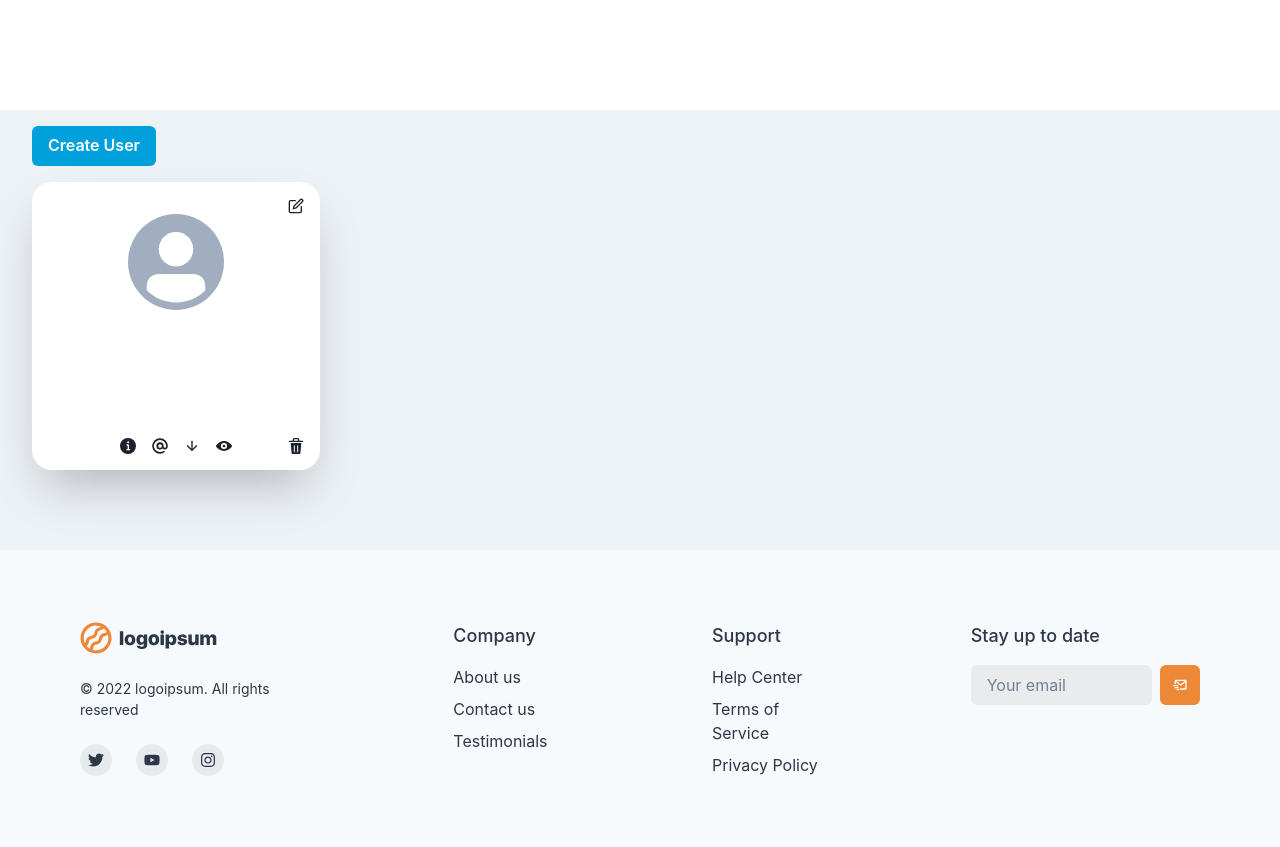
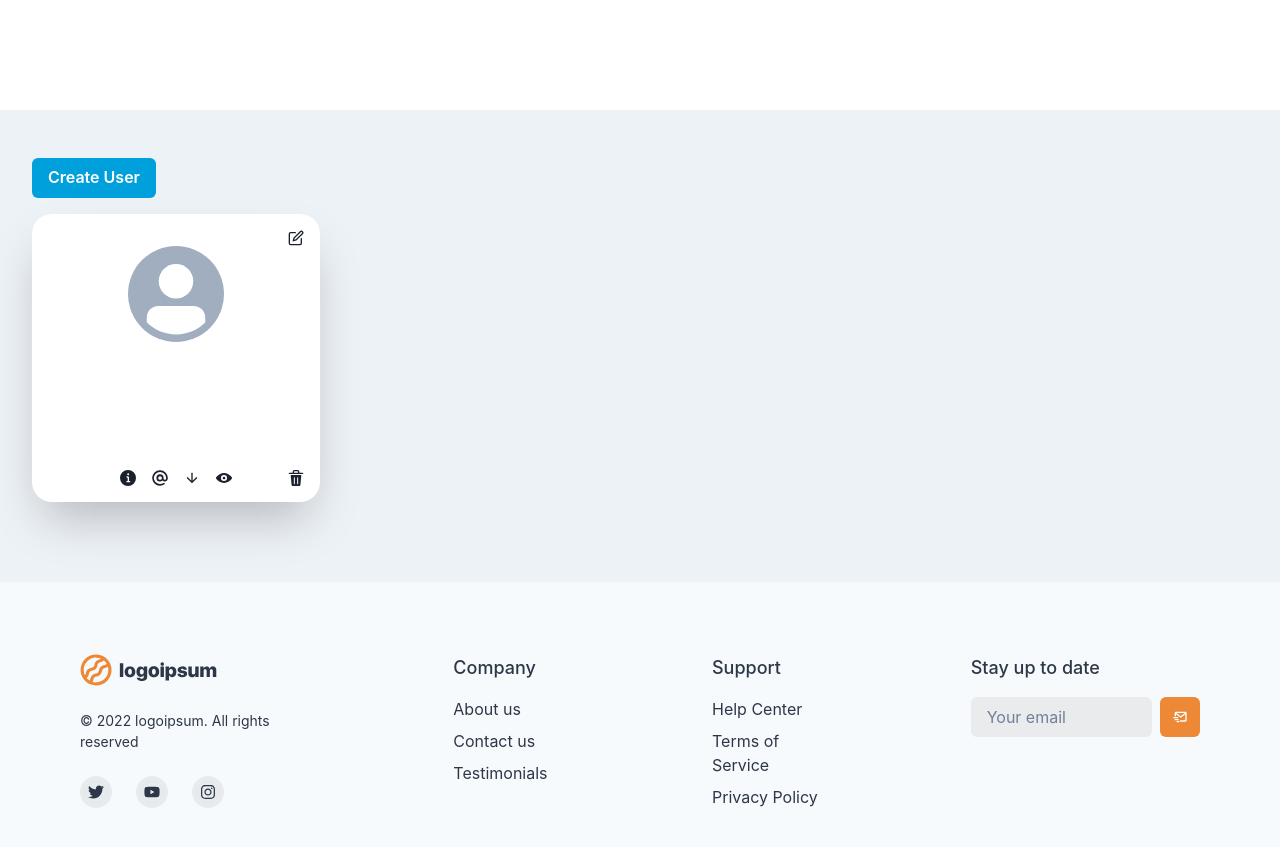
Before and after one commit to sagifa/users-libary, a React (Create React App) app: page / in a window 1280 px wide. Shown: the part 964-1811 px from the top of the page. Built offline with nearby package versions, Linux system fonts and the light colour scheme; no server answers.

Commit message:
Update UserLibrary.tsx

```diff
--- a/src/components/usersLibrary/UserLibrary.tsx
+++ b/src/components/usersLibrary/UserLibrary.tsx
@@ -22,7 +22,7 @@ const UserLibrary = () => {
   return (
     <Box {...ContainerStyle}>
       <EditUser isOpen={isOpen} onClose={onClose} />
-      <Button mx="1rem" colorScheme="linkedin" onClick={onOpen}>
+      <Button mx="1rem" mt="2rem" colorScheme="linkedin" onClick={onOpen}>
         {text.create}
       </Button>
       <SimpleGrid {...GridStyle}>
```
